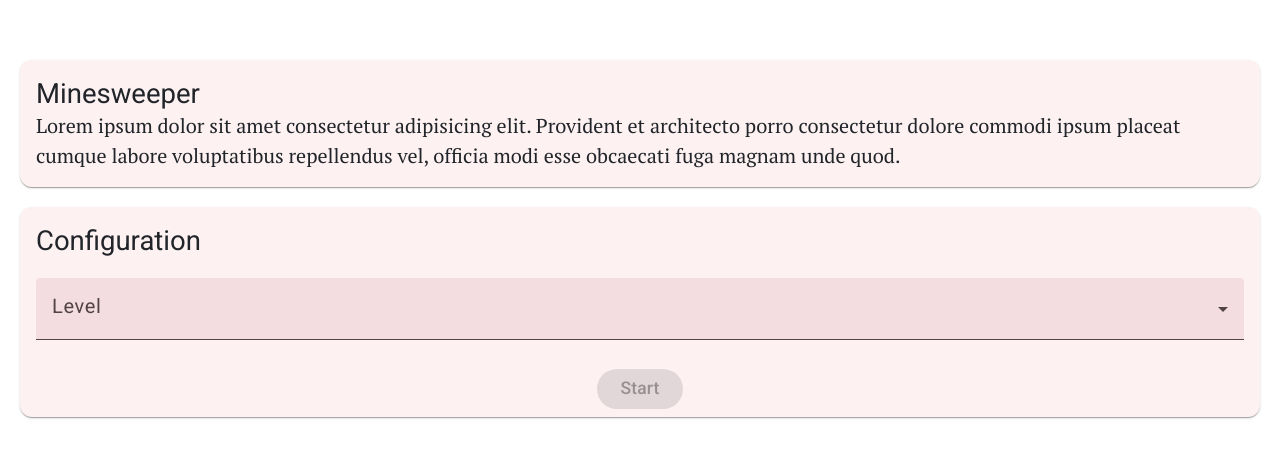
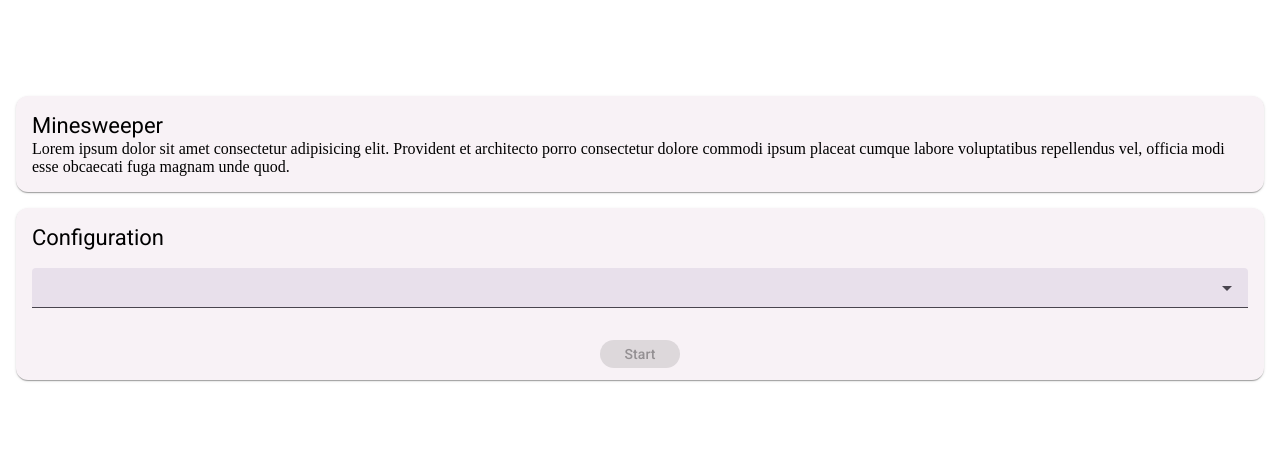
Before and after one commit to karcagtamas/Angular-MineSweeper, an Angular app: page / in a window 1280 px wide. Shown: the part 162-620 px from the top of the page. Built offline with nearby package versions, Linux system fonts and the light colour scheme.

Commit message:
#53 Re-design game layout

```diff
--- a/angular.json
+++ b/angular.json
@@ -25,7 +25,8 @@
             "assets": ["src/favicon.ico", "src/assets"],
             "styles": [
               "@angular/material/prebuilt-themes/rose-red.css",
-              "src/styles.scss"
+              "src/styles.scss",
+              "src/theme.scss"
             ],
             "scripts": [],
             "extractLicenses": false,
@@ -87,7 +88,8 @@
             "karmaConfig": "src/karma.conf.js",
             "styles": [
               "@angular/material/prebuilt-themes/rose-red.css",
-              "src/styles.scss"
+              "src/styles.scss",
+              "src/theme.scss"
             ],
             "scripts": [],
             "assets": ["src/favicon.ico", "src/assets"]
--- a/package.json
+++ b/package.json
@@ -21,7 +21,6 @@
     "@angular/platform-browser": "^21.1.1",
     "@angular/platform-browser-dynamic": "^21.1.1",
     "@angular/router": "^21.1.1",
-    "bootstrap": "^4.2.1",
     "core-js": "^2.5.4",
     "rxjs": "~6.6.7",
     "tslib": "2.8.1"
--- a/src/app/components/tile/tile.component.scss
+++ b/src/app/components/tile/tile.component.scss
@@ -1,9 +1,8 @@
 :host {
-  padding: 0;
-  height: 3rem;
-  width: 3rem;
+  height: 2rem;
+  width: 2rem;
   font-weight: bold;
-  background-color: rgba(0, 170, 255, 0.75);
+  background-color: rgba(205, 205, 205, 0.75);
 
   button {
     height: 100%;
@@ -12,6 +11,7 @@
     color: white;
     background-color: rgba(0, 0, 0, 0);
     border: unset;
+    font-weight: bold;
   }
 
   &.color0 {
@@ -47,7 +47,7 @@
   }
 
   &:hover {
-    background-color: #0000ff;
+    background-color: #101036;
   }
 
   button:hover {
--- a/src/app/models/time.ts
+++ /dev/null
@@ -1,6 +0,0 @@
-export interface ElapsedTime {
-  day: number;
-  hour: number;
-  min: number;
-  sec: number;
-}
--- a/src/app/pages/game/game.component.html
+++ b/src/app/pages/game/game.component.html
@@ -1,10 +1,30 @@
-<mat-card>
+<!-- Játék tábla -->
+<mat-card id="table-container">
+  @if (game()) {
+    <div id="table">
+      @for (row of map; track row) {
+        <div class="row">
+          @for (col of row; track col.id) {
+            <app-tile
+              [mine]="col"
+              (leftClick)="leftClick($event)"
+              (bomb)="bomb()"
+              (rightClick)="rightClick($event)"
+            />
+          }
+        </div>
+      }
+    </div>
+  }
+</mat-card>
+
+<mat-card id="info-container">
   <mat-card-header>
-    <mat-card-title>Mine Sweeper</mat-card-title>
+    <mat-card-title>Info</mat-card-title>
   </mat-card-header>
   <mat-card-actions>
     <button mat-raised-button (click)="start()">
-      @if (game) {
+      @if (game()) {
         <span>Reset</span>
       } @else {
         <span>Start</span>
@@ -12,36 +32,21 @@
     </button>
     <button mat-raised-button (click)="changeLevel()">Change Level</button>
   </mat-card-actions>
+
   <mat-card-footer>
-    @if (message) {
+    @if (message()) {
       <div class="box message">
-        {{ message }}
+        {{ message() }}
       </div>
     } @else {
       <div class="box details">
-        <div>Remaining mines: {{ mines - status.marked | count }}</div>
-        <div>Elapsed time: {{ time | elapsedTime }}</div>
+        <div class="remaining-mines">
+          <strong>Remaining mines</strong>: {{ mines - status.marked | count }}
+        </div>
+        <div class="elapsed-time">
+          <strong>Elapsed time</strong>: {{ seconds() | elapsedTime }}
+        </div>
       </div>
     }
   </mat-card-footer>
 </mat-card>
-
-<!-- Játék tábla -->
-@if (game) {
-  <table class="text-center">
-    @for (row of map; track row) {
-      <tr>
-        @for (col of row; track col.id) {
-          <td>
-            <app-tile
-              [mine]="col"
-              (leftClick)="leftClick($event)"
-              (bomb)="bomb()"
-              (rightClick)="rightClick($event)"
-            />
-          </td>
-        }
-      </tr>
-    }
-  </table>
-}
--- a/src/app/pages/game/game.component.scss
+++ b/src/app/pages/game/game.component.scss
@@ -1,12 +1,43 @@
 :host {
   display: flex;
   flex: 1;
+  flex-direction: row;
+  gap: 1rem;
+}
+
+#table-container {
+  display: flex;
+  flex: 1;
   flex-direction: column;
-  gap: 1rem;
+  justify-content: center;
+  align-items: center;
+
+  #table {
+    display: flex;
+    flex-direction: column;
+    gap: 2px;
+
+    .row {
+      display: flex;
+      flex-direction: row;
+      gap: 2px;
+    }
+  }
+}
+
+#info-container {
+  display: flex;
+  flex-direction: column;
+  min-width: 280px;
+
+  mat-card-actions {
+    gap: 1rem;
+  }
 }
 
 .box {
   padding: 0.4rem;
+  font-size: 1.2rem;
 }
 
 .message {
@@ -16,26 +47,3 @@
   border-radius: 8px;
   border: 2px solid orange;
 }
-
-mat-card {
-  width: 100%;
-}
-
-mat-card-footer {
-  padding: 0.4rem;
-}
-
-.col-12 {
-  margin: 0;
-}
-table {
-  margin: auto;
-}
-#group {
-  margin: 1rem;
-  padding: 1rem;
-}
-button {
-  margin-right: 0.5rem;
-  margin-left: 0.5rem;
-}
--- a/src/app/pages/game/game.component.ts
+++ b/src/app/pages/game/game.component.ts
@@ -1,9 +1,8 @@
 import { Mine } from '../../models/mine';
-import { Component, OnInit, inject } from '@angular/core';
+import { Component, OnInit, inject, signal } from '@angular/core';
 import { Level } from '../../models/level.model';
 import { Coord } from '../../models/coord';
 import { ActivatedRoute, Router } from '@angular/router';
-import { ElapsedTime } from 'src/app/models/time';
 import {
   MatCard,
   MatCardHeader,
@@ -35,6 +34,11 @@ import { ElapsedTimePipe } from '../../pipes/elapsed-time.pipe';
 export class GameComponent implements OnInit {
   protected router = inject(Router);
 
+  protected message = signal('');
+  protected game = signal(false); // Megy-e a játék (ha nem, nem jelenik meg a pálya)
+  protected end = signal(false); // Vége van-e a játéknak (ha nem, meg áll a játék és timer)
+  protected seconds = signal(0);
+
   private readonly currentLevel: Level = {
     id: 0,
     rows: 9,
@@ -44,17 +48,11 @@ export class GameComponent implements OnInit {
   };
   map: Mine[][] = []; // Pálya
 
-  game: boolean = false; // Megy-e a játék (ha nem, nem jelenik meg a pálya)
-  end: boolean = false; // Vége van-e a játéknak (ha nem, meg áll a játék és timer)
-  protected message: string = ''; // Message
-
   protected status: { empty: number; correct: number; marked: number } = {
     empty: 0,
     correct: 0,
     marked: 0,
   };
-
-  protected time: ElapsedTime = { day: 0, hour: 0, min: 0, sec: 0 }; // Idők: nap, óra, perc, másodperc
   private interval: NodeJS.Timeout | null = null;
 
   constructor() {
@@ -197,9 +195,9 @@ export class GameComponent implements OnInit {
    * Handle click on bomb. It stops the game and the timer.
    */
   protected bomb() {
-    this.end = true;
+    this.end.set(true);
     this.stopTimer();
-    this.message = 'Better luck next time!';
+    this.message.set('Better luck next time!');
 
     // Show
     for (let i = 0; i < this.rows; i++) {
@@ -216,11 +214,11 @@ export class GameComponent implements OnInit {
    * Make the game ready and start it.
    */
   protected start(): void {
-    this.end = false;
-    this.game = true;
+    this.end.set(false);
+    this.game.set(true);
     this.reset();
     this.stopTimer();
-    this.time = { day: 0, hour: 0, min: 0, sec: 0 };
+    this.seconds.set(0);
     this.startTimer();
   }
 
@@ -229,7 +227,7 @@ export class GameComponent implements OnInit {
    */
   private reset(): void {
     this.map = [];
-    this.message = '';
+    this.message.set('');
     this.generateMap();
     this.selectMines(this.mines);
     this.calculateMineNeighbours();
@@ -263,9 +261,9 @@ export class GameComponent implements OnInit {
     this.status = { empty, correct, marked };
 
     if (this.status.empty + this.status.correct == this.cols * this.rows) {
-      this.end = true;
+      this.end.set(true);
       this.stopTimer();
-      this.message = 'Congratulations, you won!';
+      this.message.set('Congratulations, you won!');
     }
   }
 
@@ -274,22 +272,7 @@ export class GameComponent implements OnInit {
    */
   private startTimer(): void {
     this.interval = setInterval(() => {
-      const time = { ...this.time };
-      time.sec++;
-      if (time.sec == 60) {
-        time.min++;
-        time.sec = 0;
-      }
-      if (time.min == 60) {
-        time.hour++;
-        time.min = 0;
-      }
-      if (time.hour == 24) {
-        time.day++;
-        time.hour = 0;
-      }
-
-      this.time = { ...time };
+      this.seconds.update((s) => s + 1);
     }, 1000);
   }
 
--- a/src/app/pipes/elapsed-time.pipe.ts
+++ b/src/app/pipes/elapsed-time.pipe.ts
@@ -1,9 +1,12 @@
 import { Pipe, PipeTransform } from '@angular/core';
-import { ElapsedTime } from '../models/time';
 
 @Pipe({ name: 'elapsedTime' })
 export class ElapsedTimePipe implements PipeTransform {
-  transform(value: ElapsedTime): unknown {
-    return `${value.day} day(s) ${value.hour} hour(s) ${value.min} minute(s) ${value.sec} second(s)`;
+  transform(value: number): string {
+    const hours = Math.floor(value / 3600);
+    const minutes = Math.floor((value % 3600) / 60);
+    const seconds = value % 60;
+
+    return `${hours} hour(s) ${minutes} minute(s) ${seconds} second(s)`;
   }
 }
--- a/src/styles.scss
+++ b/src/styles.scss
@@ -1,12 +1,13 @@
-/* You can add global styles to this file, and also import other style files */
-@import "../node_modules/bootstrap/dist/css/bootstrap.min.css";
+* {
+  margin: 0;
+  padding: 0;
+  box-sizing: border-box;
+}
 
 html,
 body {
   height: 100%;
-  font-size: 20px;
+  width: 100%;
+  display: flex;
+  flex-direction: column;
 }
-body {
-  margin: 0;
-  font-family: "PT Serif", Roboto, "Helvetica Neue", sans-serif;
-}
--- /dev/null
+++ b/src/theme.scss
@@ -0,0 +1,16 @@
+@use "@angular/material" as mat;
+
+html {
+  color-scheme: light dark;
+  @include mat.theme(
+    (
+      color: (
+        primary: mat.$violet-palette,
+        tertiary: mat.$orange-palette,
+        theme-type: light
+      ),
+      typography: Roboto,
+      density: -4
+    )
+  );
+}
```
Also changed, not shown: 1 other file (tests, documents, lock files or other folders).
